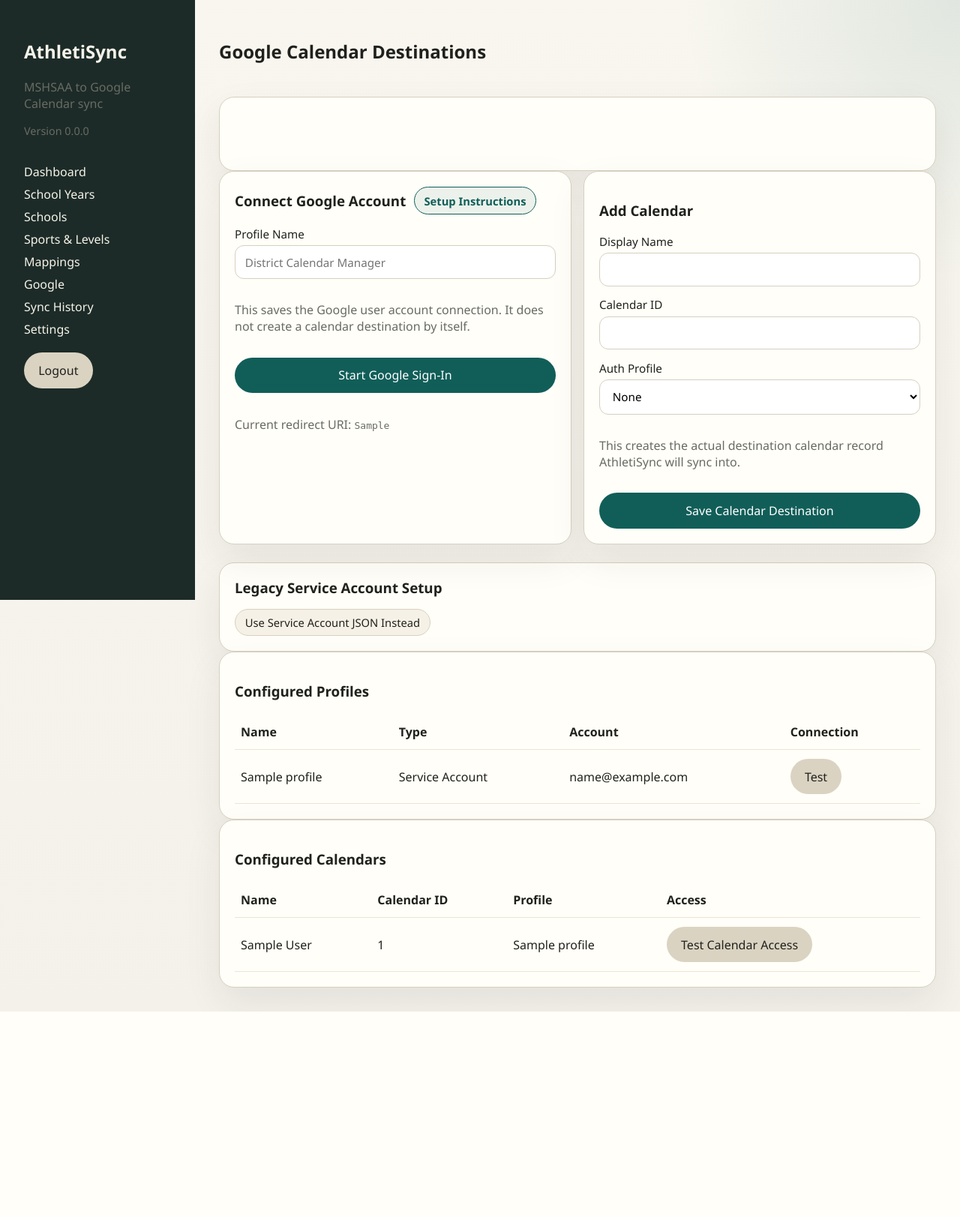
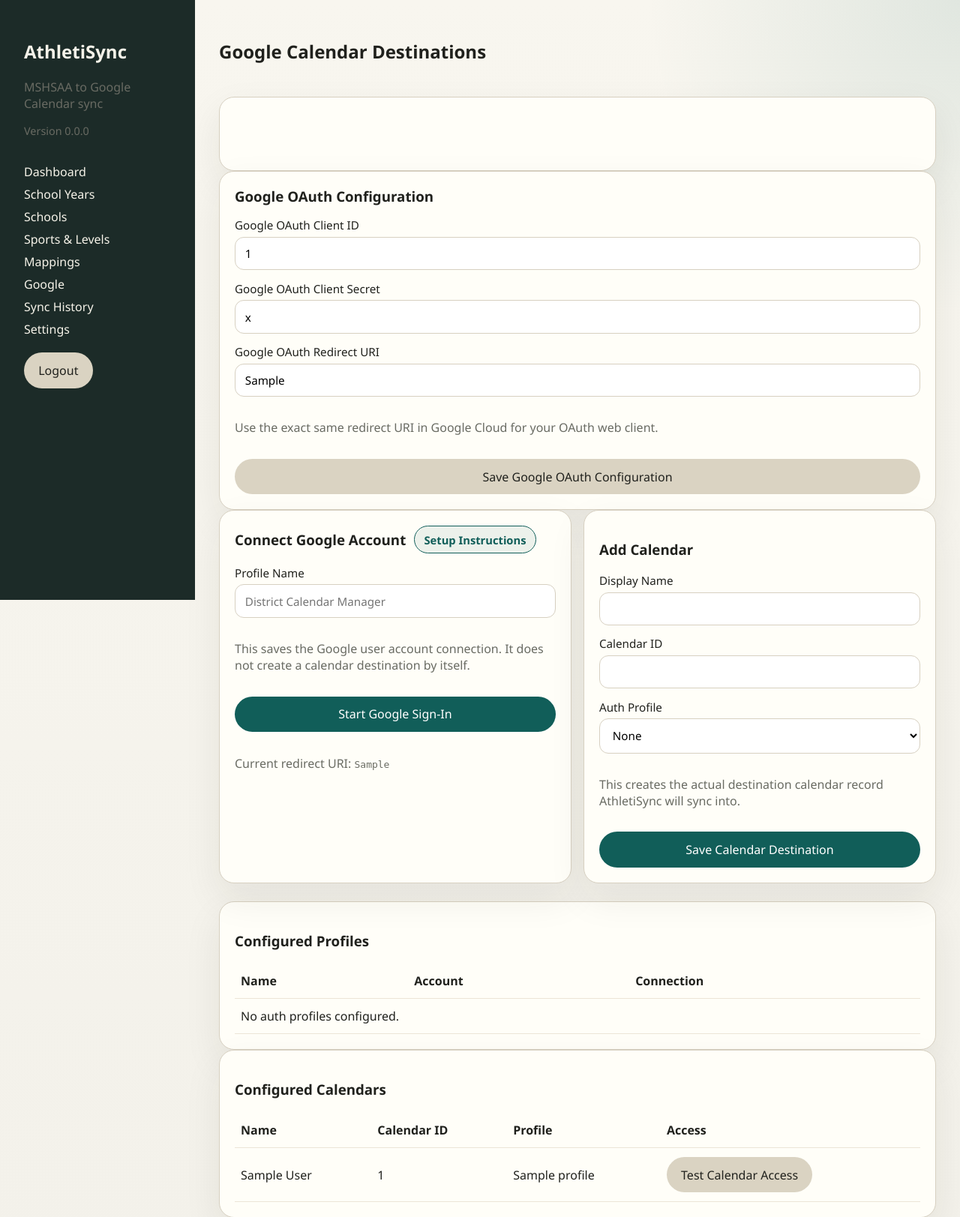
Before and after one commit to manderson20/athletisync, a FastAPI app: page /google in a window 1280 px wide. Shown: the top 1623 px of the page at 75% size. Before the commit the page ends 1349 px from the top, so only its background shows below. Run offline with FastAPI, Linux system fonts and the light colour scheme; the visitor is signed in with stand-in values (Sample User, id 1); tables that the repository leaves empty hold one stand-in row (values such as "Sample post"); some libraries are stand-ins or nearby versions.

Commit message:
Consolidate Google OAuth setup on Google page

```diff
--- a/app/routes/google.py
+++ b/app/routes/google.py
@@ -56,7 +56,9 @@ def google_page(request: Request, db: Session = Depends(get_db), _user=Depends(r
     request.state.google_app_settings = app_settings
     context = {
         "request": request,
-        "profiles": db.scalars(select(GoogleAuthProfile).order_by(GoogleAuthProfile.name)).all(),
+        "profiles": db.scalars(
+            select(GoogleAuthProfile).where(GoogleAuthProfile.auth_type == "oauth").order_by(GoogleAuthProfile.name)
+        ).all(),
         "calendars": db.scalars(
             select(GoogleCalendar).options(selectinload(GoogleCalendar.auth_profile)).order_by(GoogleCalendar.display_name)
         ).all(),
@@ -64,29 +66,31 @@ def google_page(request: Request, db: Session = Depends(get_db), _user=Depends(r
         "google_banner": pop_google_banner(request),
         "google_oauth_ready": google_oauth_ready(app_settings, request),
         "google_oauth_redirect_uri": google_oauth_redirect_uri(request),
+        "google_settings": app_settings,
     }
     return request.app.state.templates.TemplateResponse(request, "google/index.html", context)
 
 
-@router.post("/profiles")
-def create_profile(
+@router.post("/oauth/config")
+def save_google_oauth_config(
     request: Request,
-    name: str = Form(...),
-    service_account_json: str = Form(...),
+    google_oauth_client_id: str = Form(default=""),
+    google_oauth_client_secret: str = Form(default=""),
+    google_oauth_redirect_uri: str = Form(default=""),
     csrf_token: str = Form(...),
     db: Session = Depends(get_db),
     _user=Depends(require_user),
 ):
     verify_csrf(request, csrf_token)
-    db.add(
-        GoogleAuthProfile(
-            name=name.strip(),
-            auth_type="service_account",
-            service_account_json=service_account_json.strip(),
-        )
-    )
+    settings = db.scalar(select(AppSetting))
+    if settings is None:
+        settings = AppSetting()
+        db.add(settings)
+    settings.google_oauth_client_id = (google_oauth_client_id or "").strip() or None
+    settings.google_oauth_client_secret = (google_oauth_client_secret or "").strip() or None
+    settings.google_oauth_redirect_uri = (google_oauth_redirect_uri or "").strip() or None
     db.commit()
-    set_google_banner(request, "success", f"Saved service account profile: {name.strip()}.")
+    set_google_banner(request, "success", "Saved Google OAuth configuration.")
     return RedirectResponse("/google", status_code=303)
 
 
@@ -111,7 +115,7 @@ def start_google_oauth(
         set_google_banner(
             request,
             "error",
-            "Missing Google OAuth client settings. Open Settings and fill in the Google OAuth section first.",
+            "Missing Google OAuth client settings. Fill in the Google OAuth Configuration section on this page first.",
         )
         return RedirectResponse("/google", status_code=303)
 
@@ -167,7 +171,7 @@ def google_oauth_callback(
     client_id = app_settings.google_oauth_client_id or settings.google_oauth_client_id
     client_secret = app_settings.google_oauth_client_secret or settings.google_oauth_client_secret
     if not client_id or not client_secret:
-        set_google_banner(request, "error", "Missing Google OAuth client settings. Open Settings and fill them in.")
+        set_google_banner(request, "error", "Missing Google OAuth client settings. Fill them in on the Google page.")
         return RedirectResponse("/google", status_code=303)
 
     flow = Flow.from_client_config(
--- a/app/schemas.py
+++ b/app/schemas.py
@@ -19,9 +19,6 @@ class SettingsFormData(BaseModel):
     cancellation_behavior: str
     sync_retry_count: int = Field(ge=0, le=10)
     log_retention_days: int = Field(ge=1, le=365)
-    google_oauth_client_id: str | None = None
-    google_oauth_client_secret: str | None = None
-    google_oauth_redirect_uri: str | None = None
 
 
 class MappingFormData(BaseModel):
--- a/app/static/css/app.css
+++ b/app/static/css/app.css
@@ -321,28 +321,6 @@ textarea {
   font-size: 0.92em;
 }
 
-.help-inline summary {
-  list-style: none;
-  display: inline-flex;
-  align-items: center;
-  justify-content: center;
-  border-radius: 999px;
-  border: 1px solid var(--panel-border);
-  color: var(--text);
-  cursor: pointer;
-  user-select: none;
-  background: #f6f1e6;
-  padding: 0.45rem 0.8rem;
-  font-size: 0.92rem;
-}
-
-.help-inline summary::-webkit-details-marker {
-  display: none;
-}
-
-.inline-form {
-  margin-top: 1rem;
-}
 
 .version-badge {
   margin-top: 0.35rem;
--- a/app/templates/google/index.html
+++ b/app/templates/google/index.html
@@ -7,6 +7,19 @@
   <div class="banner {{ google_banner.kind }}">{{ google_banner.message }}</div>
 </section>
 {% endif %}
+<section class="card">
+  <div class="section-heading">
+    <h3>Google OAuth Configuration</h3>
+  </div>
+  <form method="post" action="/google/oauth/config" class="stack">
+    <input type="hidden" name="csrf_token" value="{{ csrf_token }}">
+    <label>Google OAuth Client ID <input name="google_oauth_client_id" value="{{ google_settings.google_oauth_client_id or '' }}"></label>
+    <label>Google OAuth Client Secret <input name="google_oauth_client_secret" value="{{ google_settings.google_oauth_client_secret or '' }}"></label>
+    <label>Google OAuth Redirect URI <input name="google_oauth_redirect_uri" value="{{ google_settings.google_oauth_redirect_uri or google_oauth_redirect_uri }}"></label>
+    <p class="muted">Use the exact same redirect URI in Google Cloud for your OAuth web client.</p>
+    <button class="button secondary" type="submit">Save Google OAuth Configuration</button>
+  </form>
+</section>
 <section class="grid-2">
   <article class="card">
     <div class="section-heading">
@@ -16,7 +29,7 @@
         <div class="help-popover-panel stack">
           <p class="muted">Recommended setup: connect the dedicated Google account that already manages your calendars.</p>
           <ol class="help-list">
-            <li>Open <strong>Settings</strong> in AthletiSync and enter the Google OAuth Client ID, Client Secret, and Redirect URI in the <strong>Google OAuth</strong> section.</li>
+            <li>Fill in the <strong>Google OAuth Configuration</strong> section on this page and save it.</li>
             <li>In the form below, enter a profile name such as <code>District Calendar Manager</code>.</li>
             <li>Click <strong>Start Google Sign-In</strong>.</li>
             <li>Sign in with the dedicated Google account that already has edit access to the calendars.</li>
@@ -36,7 +49,7 @@
       {% if google_oauth_ready %}
       <button class="button" type="submit">Start Google Sign-In</button>
       {% else %}
-      <div class="banner error">Google OAuth is not configured yet. Open <a href="/settings">Settings</a> and fill in the Google OAuth Client ID, Client Secret, and Redirect URI first.</div>
+      <div class="banner error">Google OAuth is not configured yet. Fill in and save the Google OAuth Configuration section on this page first.</div>
       {% endif %}
       <p class="muted">Current redirect URI: <code>{{ google_oauth_redirect_uri }}</code></p>
     </form>
@@ -59,29 +72,13 @@
   </article>
 </section>
 <section class="card">
-  <div class="section-heading">
-    <h3>Legacy Service Account Setup</h3>
-  </div>
-  <details class="help-inline">
-    <summary>Use Service Account JSON Instead</summary>
-    <form method="post" action="/google/profiles" class="stack inline-form">
-      <input type="hidden" name="csrf_token" value="{{ csrf_token }}">
-      <label>Profile Name <input name="name" required></label>
-      <label>Service Account JSON <textarea name="service_account_json" rows="8" required></textarea></label>
-      <p class="muted">Use this only if the service account can actually be granted edit access on the target Google Calendar.</p>
-      <button class="button secondary" type="submit">Save Service Account Profile</button>
-    </form>
-  </details>
-</section>
-<section class="card">
   <h3>Configured Profiles</h3>
   <table>
-    <thead><tr><th>Name</th><th>Type</th><th>Account</th><th>Connection</th></tr></thead>
+    <thead><tr><th>Name</th><th>Account</th><th>Connection</th></tr></thead>
     <tbody>
       {% for profile in profiles %}
       <tr>
         <td>{{ profile.name }}</td>
-        <td>{{ "OAuth User" if profile.auth_type == "oauth" else "Service Account" }}</td>
         <td>{{ profile.oauth_account_email or "n/a" }}</td>
         <td>
           <button
@@ -94,7 +91,7 @@
         </td>
       </tr>
       {% else %}
-      <tr><td colspan="4">No auth profiles configured.</td></tr>
+      <tr><td colspan="3">No auth profiles configured.</td></tr>
       {% endfor %}
     </tbody>
   </table>
```
Also changed, not shown: app/routes/settings.py (+0 -12 lines), app/templates/settings/index.html (+0 -8 lines), docs/google-calendar.md (+2 -22 lines), tests/test_app.py (+6 -35 lines), README.md, 2 other files.
